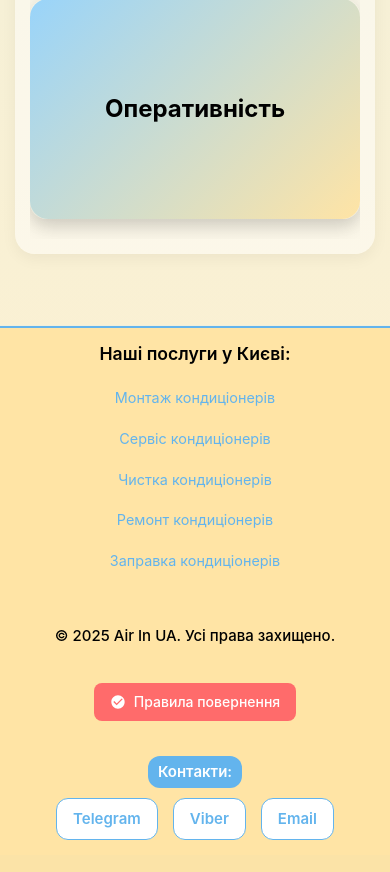
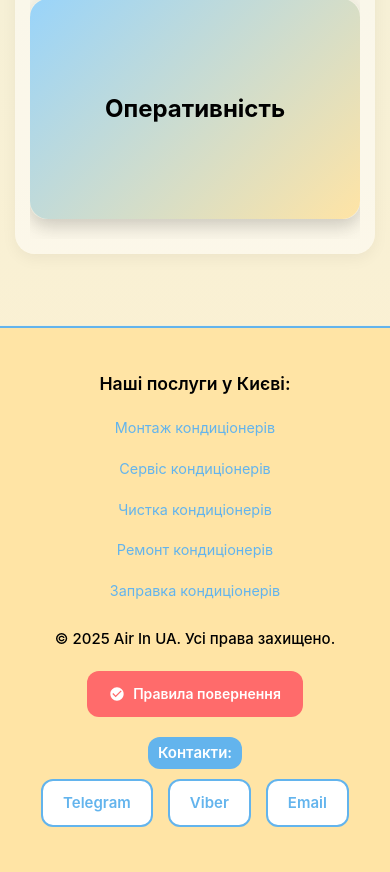
Before and after one commit to BonisOleg/air_in_ua, a Django app: page /about/ in a window 390 px wide. Shown: the part 4463-5335 px from the top of the page. Before the commit the page ends 5303 px from the top, so only its background shows below. Run offline with Django 5.2, Linux system fonts and the light colour scheme.

Commit message:
Виправлено футер: адекватно розміщено всі елементи в одному стилі, додано центральну секцію, покращено адаптивність

```diff
--- a/static/css/style.css
+++ b/static/css/style.css
@@ -522,11 +522,26 @@ textarea.input:focus,
     border-top: 2px solid var(--color-blue-300);
 }
 
+/* Центральна секція футера */
+.footer-center {
+    display: flex;
+    flex-direction: column;
+    align-items: center;
+    gap: 20px;
+    flex: 1;
+}
+
+.footer-copyright {
+    margin: 0;
+    font-weight: 500;
+    color: var(--color-text);
+    text-align: center;
+}
+
 /* Footer Links */
 .footer-links {
     display: flex;
     justify-content: center;
-    margin: 20px 0;
     gap: 20px;
 }
 
@@ -534,14 +549,15 @@ textarea.input:focus,
     display: flex;
     align-items: center;
     gap: 8px;
-    padding: 8px 16px;
+    padding: 10px 20px;
     background: var(--color-blue-300);
     color: var(--color-white);
-    border-radius: 8px;
+    border-radius: 12px;
     font-size: 14px;
-    font-weight: 500;
+    font-weight: 600;
     transition: all 0.3s ease;
     text-decoration: none;
+    border: 2px solid transparent;
 }
 
 .footer-link:hover {
@@ -569,15 +585,17 @@ textarea.input:focus,
 .site-footer .container {
     display: flex;
     justify-content: space-between;
-    align-items: center;
-    padding-top: 0;
-    padding-bottom: 0;
+    align-items: flex-start;
+    padding: 30px 0;
+    gap: 30px;
 }
 
 .footer-contacts {
     display: flex;
+    flex-direction: column;
     align-items: center;
     gap: 15px;
+    text-align: center;
 }
 
 .footer-contacts-label {
@@ -2889,15 +2907,15 @@ textarea.input:focus,
 
 .footer-icon {
     display: inline-block;
-    padding: 8px 16px;
+    padding: 10px 20px;
     border-radius: 12px;
     background: var(--color-white);
     color: var(--color-blue-300);
     text-align: center;
-    border: 1px solid var(--color-blue-300);
+    border: 2px solid var(--color-blue-300);
     text-decoration: none;
     font-weight: 600;
-    transition: background-color 0.3s ease, color 0.3s ease, border-color 0.3s ease;
+    transition: all 0.3s ease;
 }
 
 .footer-icon:hover {
@@ -3607,8 +3625,8 @@ select:focus {
 
 /* Стилі для розділу послуг у футері */
 .footer-services {
-    margin-bottom: 2rem;
     text-align: center;
+    flex: 1;
 }
 
 .footer-services h3 {
@@ -3640,6 +3658,19 @@ select:focus {
 
 /* Мобільна адаптація */
 @media (max-width: 768px) {
+    .site-footer .container {
+        flex-direction: column;
+        align-items: center;
+        gap: 20px;
+        text-align: center;
+    }
+
+    .footer-services,
+    .footer-center,
+    .footer-contacts {
+        width: 100%;
+    }
+
     .footer-nav {
         flex-direction: column;
         align-items: center;
--- a/templates/base.html
+++ b/templates/base.html
@@ -200,7 +200,9 @@
         </nav>
       </div>
 
-      <p>&copy; {% now "Y" %} Air In UA. Усі права захищено.</p>
+      <!-- Центральна секція з копірайтом та кнопками -->
+      <div class="footer-center">
+        <p class="footer-copyright">&copy; {% now "Y" %} Air In UA. Усі права захищено.</p>
 
         <!-- Footer Links -->
         <div class="footer-links">
@@ -211,7 +213,9 @@
             Правила повернення
           </a>
         </div>
+      </div>
 
+      <!-- Контакти -->
       <div class="footer-contacts">
         <span class="footer-contacts-label">Контакти:</span>
         <div class="footer-socials">
```
Lines whose indentation alone changed are shown as unchanged.
